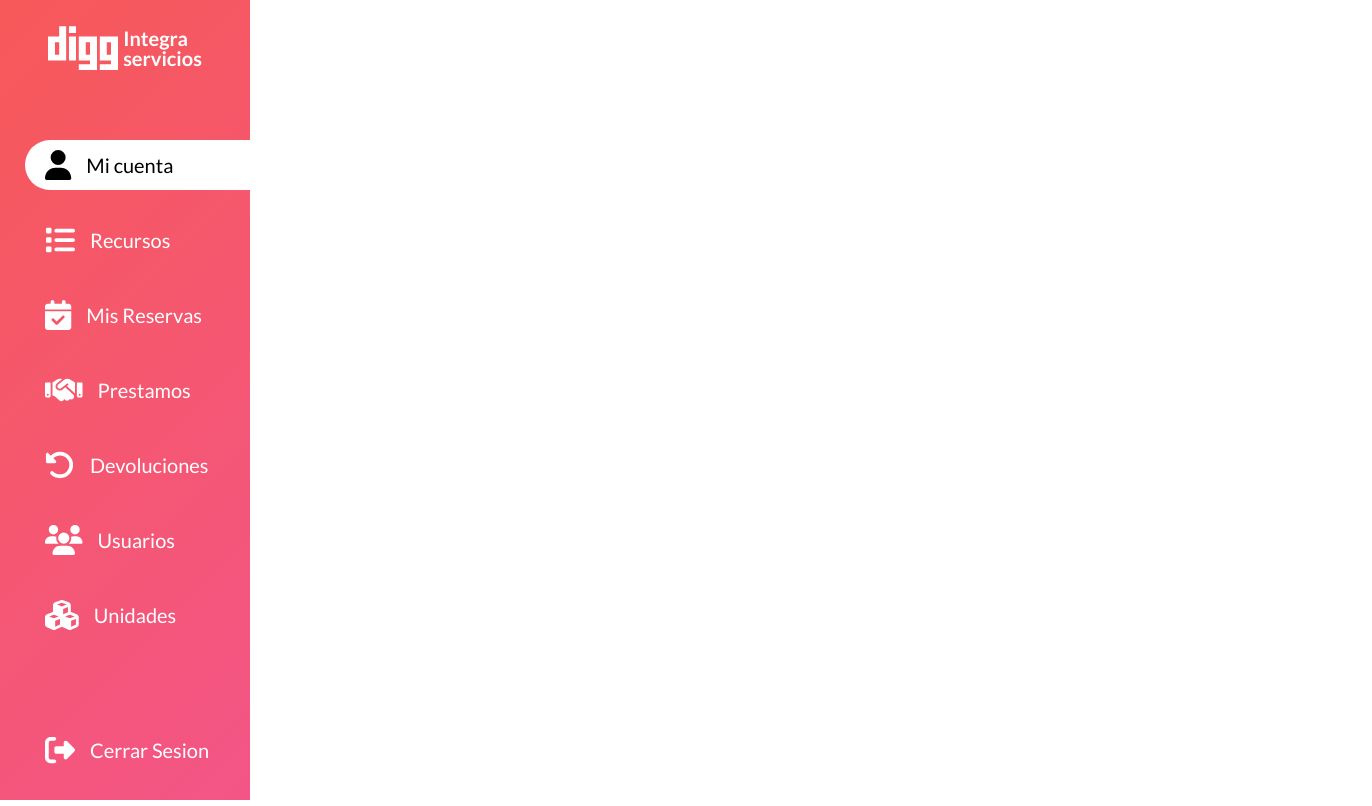
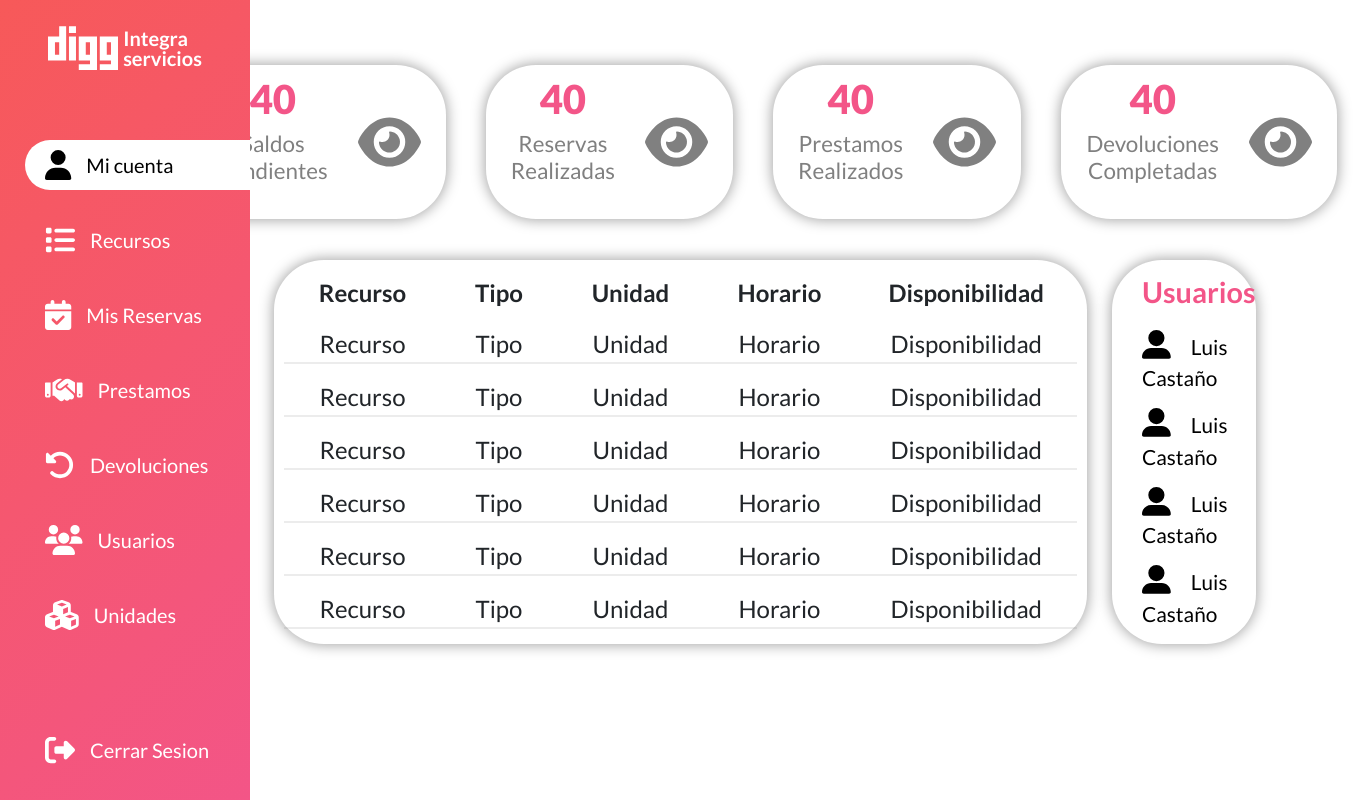
Before and after one commit to erickturriago/integra-servicios, a React (Vite) app: page /home in a window 1280 px wide. Shown: the whole page, 1372 px wide, since content can reach past the window. Built offline with nearby package versions, Linux system fonts and the light colour scheme.

Commit message:
vista home admin

```diff
--- a/src/App.jsx
+++ b/src/App.jsx
@@ -11,6 +11,7 @@ import Prestamo from './components/Prestamo/Prestamo';
 import Reserva from './components/Reserva/Reserva';
 import RecursoHorarios from './components/RecursoHorarios/RecursoHorarios';
 import InfoUsuario from './components/InfoUsuario/InfoUsuario';
+import HomeAdmin from './components/HomeAdmin/HomeAdmin';
 //import RegisterPage from './pages/register/RegisterPage';
 
 function App() {
@@ -28,17 +29,14 @@ function App() {
       {/* <InfoUsuario/> */}
       {/* <RecursoHorarios/> */}
       <BrowserRouter>
+        <NavBar />
         <Routes>
-
           <Route path='/' element={<Navigate to="/login" />} />
           <Route path='/login' element={<SignIn />} />
-
-          <Route path="home" element={<NavBar />}>
-            <Route path='info-usuario' element={<InfoUsuario/>}></Route>
-            <Route path="reserva" element={<RecursoHorarios/>}></Route>
-            <Route path="prestamo" element={<Prestamo />}></Route>
-          </Route>
-
+          <Route path="/home" element={<HomeAdmin />}></Route>
+          <Route path='/info-usuario' element={<InfoUsuario />}></Route>
+          <Route path="/reserva" element={<RecursoHorarios />}></Route>
+          <Route path="/prestamo" element={<Prestamo />}></Route>
         </Routes>
       </BrowserRouter>
     </>
--- /dev/null
+++ b/src/components/HomeAdmin/HomeAdmin.css
@@ -0,0 +1,65 @@
+:root {
+  --ancho-container: calc(100% - 250px); /*1361.33px*/
+  --color-titulo: #f35588;
+}
+#containerHome {
+  display: flex;
+  margin-left: 250px;
+  flex-direction: column;
+  align-items: center;
+  min-height: 100vh;
+  height: auto;
+  gap: 10px;
+  padding: 30px 50px;
+  width: var(--ancho-container);
+  background-color: #fff;
+  z-index: 0;
+}
+#containerHome #containerStats {
+  display: grid;
+  gap: 40px;
+  padding: 35px;
+  grid-template-columns: repeat(4, 1fr);
+  height: 220px;
+  width: fit-content;
+  align-items: center;
+  justify-content: center;
+}
+#containerData {
+  display: flex;
+  justify-content: center;
+  width: 100%;
+  min-height: calc(100%-220px);
+  height: auto;
+  gap: 25px;
+}
+#containerReservasAdmin {
+    padding: 15px 10px;
+}
+#listaUsuarios {
+  width: 300px;
+}
+#listaUsuarios h1 {
+  color: var(--color-titulo);
+  font-size: 1.8rem;
+  margin: 15px auto 20px 30px;
+}
+#listaUsuarios ul {
+  padding-left: 0;
+  margin-left: 30px;
+    height: 2rem;
+}
+#listaUsuarios li {
+  list-style: none;
+  margin-bottom: 15px;
+}
+#listaUsuarios a {
+  width: 100%;
+  text-decoration: none;
+  color: black;
+  font-size: 1.3rem;
+}
+#listaUsuarios li svg {
+  font-size: 1.8rem;
+  margin-right: 20px;
+}
--- /dev/null
+++ b/src/components/HomeAdmin/HomeAdmin.jsx
@@ -0,0 +1,114 @@
+import { Link } from 'react-router-dom'
+import { FontAwesomeIcon } from '@fortawesome/react-fontawesome'
+import { faUserAlt } from '@fortawesome/free-solid-svg-icons'
+import { faEye } from '@fortawesome/free-solid-svg-icons'
+import './HomeAdmin.css'
+const Stats = () => {
+    return (
+        <div id='containerStats'>
+            <div className="card-info sombreado" id='saldosCard'>
+                <p><h1>40</h1><h2>Saldos<br />Pendientes</h2></p>
+                <span><FontAwesomeIcon icon={faEye} /></span>
+            </div>
+            <div className="card-info sombreado" id='reservasCard'>
+                <p><h1>40</h1><h2>Reservas<br />Realizadas</h2></p>
+                <span><FontAwesomeIcon icon={faEye} /></span>
+            </div>
+            <div className="card-info sombreado" id='prestamosCard'>
+                <p><h1>40</h1><h2>Prestamos<br />Realizados</h2></p>
+                <span><FontAwesomeIcon icon={faEye} /></span>
+            </div>
+            <div className="card-info sombreado" id='devolucionesCard'>
+                <p><h1>40</h1><h2>Devoluciones<br />Completadas</h2></p>
+                <span><FontAwesomeIcon icon={faEye} /></span>
+            </div>
+        </div>
+    )
+}
+
+const TablaReservas = () => {
+    return (<table className='integra-serv-tabla'>
+        <thead>
+            <th>Recurso</th>
+            <th>Tipo</th>
+            <th>Unidad</th>
+            <th>Horario</th>
+            <th>Disponibilidad</th>
+            <th />
+        </thead>
+        <tbody>
+            <tr>
+                <td>Recurso</td>
+                <td>Tipo</td>
+                <td>Unidad</td>
+                <td>Horario</td>
+                <td>Disponibilidad</td>
+            </tr>
+            <tr>
+                <td>Recurso</td>
+                <td>Tipo</td>
+                <td>Unidad</td>
+                <td>Horario</td>
+                <td>Disponibilidad</td>
+            </tr>
+            <tr>
+                <td>Recurso</td>
+                <td>Tipo</td>
+                <td>Unidad</td>
+                <td>Horario</td>
+                <td>Disponibilidad</td>
+            </tr>
+            <tr>
+                <td>Recurso</td>
+                <td>Tipo</td>
+                <td>Unidad</td>
+                <td>Horario</td>
+                <td>Disponibilidad</td>
+            </tr>
+            <tr>
+                <td>Recurso</td>
+                <td>Tipo</td>
+                <td>Unidad</td>
+                <td>Horario</td>
+                <td>Disponibilidad</td>
+            </tr>
+            <tr>
+                <td>Recurso</td>
+                <td>Tipo</td>
+                <td>Unidad</td>
+                <td>Horario</td>
+                <td>Disponibilidad</td>
+            </tr>
+        </tbody>
+    </table>)
+}
+
+const ListaUsuarios = () => {
+    return (
+        <div id='listaUsuarios' className="sombreado">
+            <h1><strong>Usuarios</strong></h1>
+            <ul>
+              <li><Link><FontAwesomeIcon icon={faUserAlt} className='' />Luis Castaño</Link></li>
+              <li><Link><FontAwesomeIcon icon={faUserAlt} className='' />Luis Castaño</Link></li>
+              <li><Link><FontAwesomeIcon icon={faUserAlt} className='' />Luis Castaño</Link></li>
+              <li><Link><FontAwesomeIcon icon={faUserAlt} className='' />Luis Castaño</Link></li>
+            </ul>
+
+        </div>)
+}
+
+const HomeAdmin = () => {
+    return (
+        <div id="containerHome">
+            <Stats />
+            <div id='containerData'>
+                <div id='containerReservasAdmin'className="sombreado">
+                    <TablaReservas />
+                </div>
+                <ListaUsuarios />
+            </div>
+        </div>
+    )
+}
+
+export default HomeAdmin
--- a/src/components/InfoUsuario/InfoUsuario.jsx
+++ b/src/components/InfoUsuario/InfoUsuario.jsx
@@ -1,7 +1,6 @@
 /* eslint-disable no-unused-vars */
 import { Outlet, useNavigate } from 'react-router-dom'
 import './InfoUsuario.css'
-import NavBar from '../NavBar/NavBar'
 import { FontAwesomeIcon } from '@fortawesome/react-fontawesome'
 import { faPencil } from '@fortawesome/free-solid-svg-icons'
 import { faUser } from '@fortawesome/free-solid-svg-icons'
@@ -32,7 +31,6 @@ const StatsUsuario = () => {
 const InfoUsuario = () => {
     return (
         <>
-            <NavBar />
             <div id='containerUsuario'>
                 <StatsUsuario/>
                 <div id='containerInfo' className='sombreado'>
--- a/src/components/NavBar/NavBar.css
+++ b/src/components/NavBar/NavBar.css
@@ -38,6 +38,9 @@ nav .logo:hover {
   height: 80%;
   padding: 25px 0;
 }
+.nav__links a{
+  text-decoration: none;
+}
 .option {
   color: #fff;
   text-decoration: none;
--- a/src/components/NavBar/NavBar.jsx
+++ b/src/components/NavBar/NavBar.jsx
@@ -1,5 +1,5 @@
 /* eslint-disable no-unused-vars */
-import { Outlet, useNavigate} from 'react-router-dom'
+import { Outlet, useNavigate, Link } from 'react-router-dom'
 import './NavBar.css'
 import Logo from '../../assets/Logo.png'
 import { FontAwesomeIcon } from '@fortawesome/react-fontawesome'
@@ -21,18 +21,18 @@ const NavBar = () => {
     return (
         <>
             <nav>
-                <a href="" className='logo'><FontAwesomeIcon icon={faDigg} className='icono' /><strong>Integra servicios</strong></a>
+                <Link to='/' className='logo'><FontAwesomeIcon icon={faDigg} className='icono' /><strong>Integra servicios</strong></Link>
                 <ul className="nav__links">
-                    <a href="" className='option selected' id='userOption' ><FontAwesomeIcon icon={faUser} className='icono' />Mi cuenta</a>
-                    <a href="" className='option unselected' id='recursosOption' ><FontAwesomeIcon icon={faList} className='icono' />Recursos</a>
-                    <a href="" className='option unselected' id='reservasOption' ><FontAwesomeIcon icon={faCalendarCheck} className='icono' />Mis Reservas</a>
-                    <a href="" className='option unselected' id='prestamosOption' ><FontAwesomeIcon icon={faHandshake} className='icono' />Prestamos</a>
-                    <a href="" className='option unselected' id='devolucionesOption' ><FontAwesomeIcon icon={faRotateLeft} className='icono' />Devoluciones</a>
-                    <a href="" className='option unselected' id='usuariosOption' ><FontAwesomeIcon icon={faUsers} className='icono' />Usuarios</a>
-                    <a href="" className='option unselected' id='unidadesOption' ><FontAwesomeIcon icon={faCubes} className='icono' />Unidades</a>
+                    <Link to='/info-usuario' className='option selected' id='userOption' ><FontAwesomeIcon icon={faUser} className='icono' />Mi cuenta</Link>
+                    <Link to='/reserva' className='option unselected' id='recursosOption' ><FontAwesomeIcon icon={faList} className='icono' />Recursos</Link>
+                    <Link to='' className='option unselected' id='reservasOption' ><FontAwesomeIcon icon={faCalendarCheck} className='icono' />Mis Reservas</Link>
+                    <Link to='' className='option unselected' id='prestamosOption' ><FontAwesomeIcon icon={faHandshake} className='icono' />Prestamos</Link>
+                    <Link to='' className='option unselected' id='devolucionesOption' ><FontAwesomeIcon icon={faRotateLeft} className='icono' />Devoluciones</Link>
+                    <Link to='' className='option unselected' id='usuariosOption' ><FontAwesomeIcon icon={faUsers} className='icono' />Usuarios</Link>
+                    <Link to='' className='option unselected' id='unidadesOption' ><FontAwesomeIcon icon={faCubes} className='icono' />Unidades</Link>
 
                 </ul>
-                <a href="" className="option unselected" id='signOutOption' ><FontAwesomeIcon icon={faRightFromBracket} className='icono' />Cerrar Sesion</a>
+                <Link to='/' className="option unselected" id='signOutOption' ><FontAwesomeIcon icon={faRightFromBracket} className='icono' />Cerrar Sesion</Link>
             </nav>
             <Outlet />
         </>
--- a/src/index.css
+++ b/src/index.css
@@ -30,7 +30,7 @@ body,
 .integra-serv-tabla,
 .integra-serv-tabla td {
   border-bottom: 2px solid rgba(128, 128, 128, 0.15);
-  padding: 15px 20px 0;
+  padding: 15px 35px 0;
   text-align: center;
   vertical-align: middle;
   width: fit-content;
```
